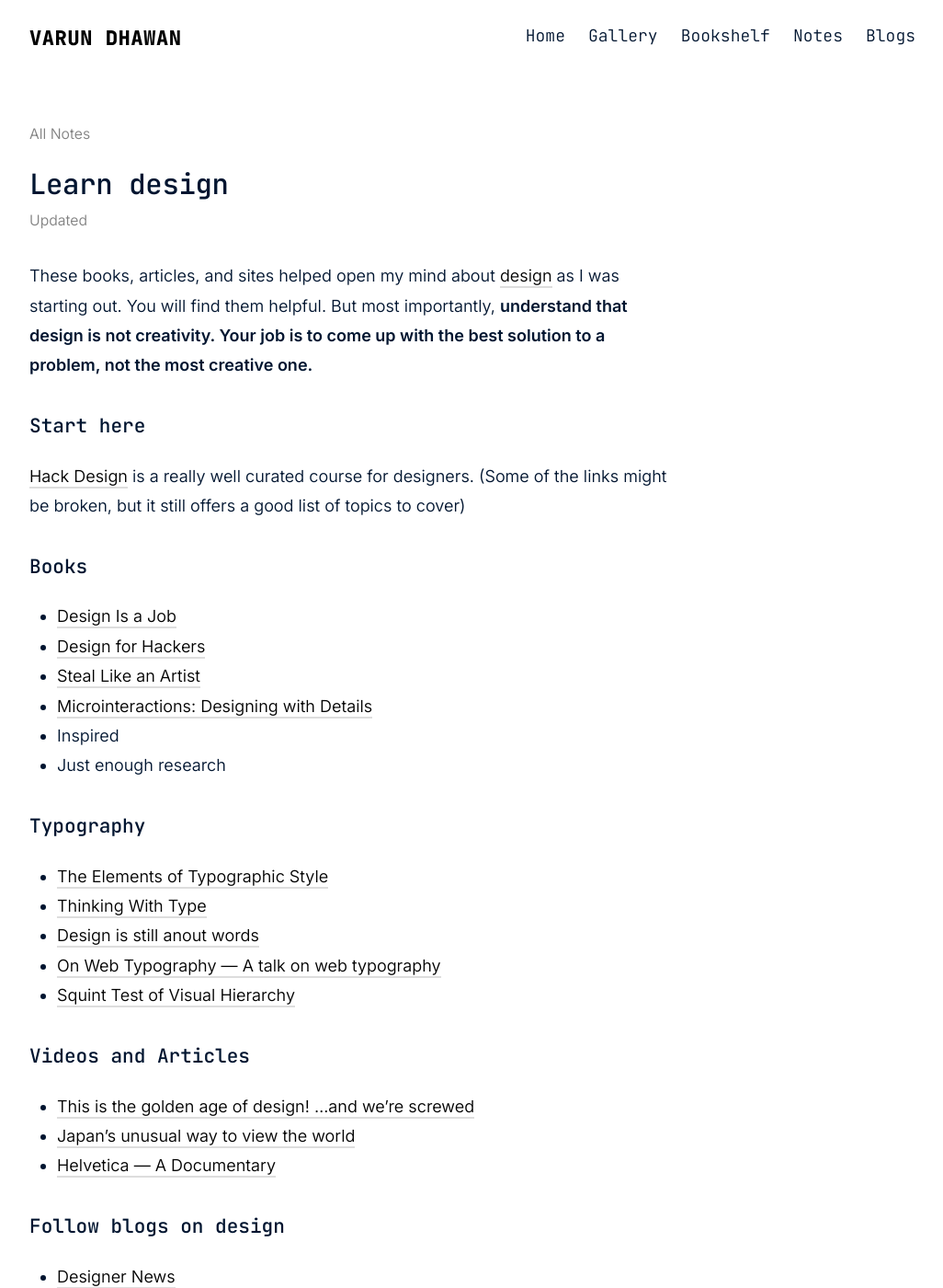
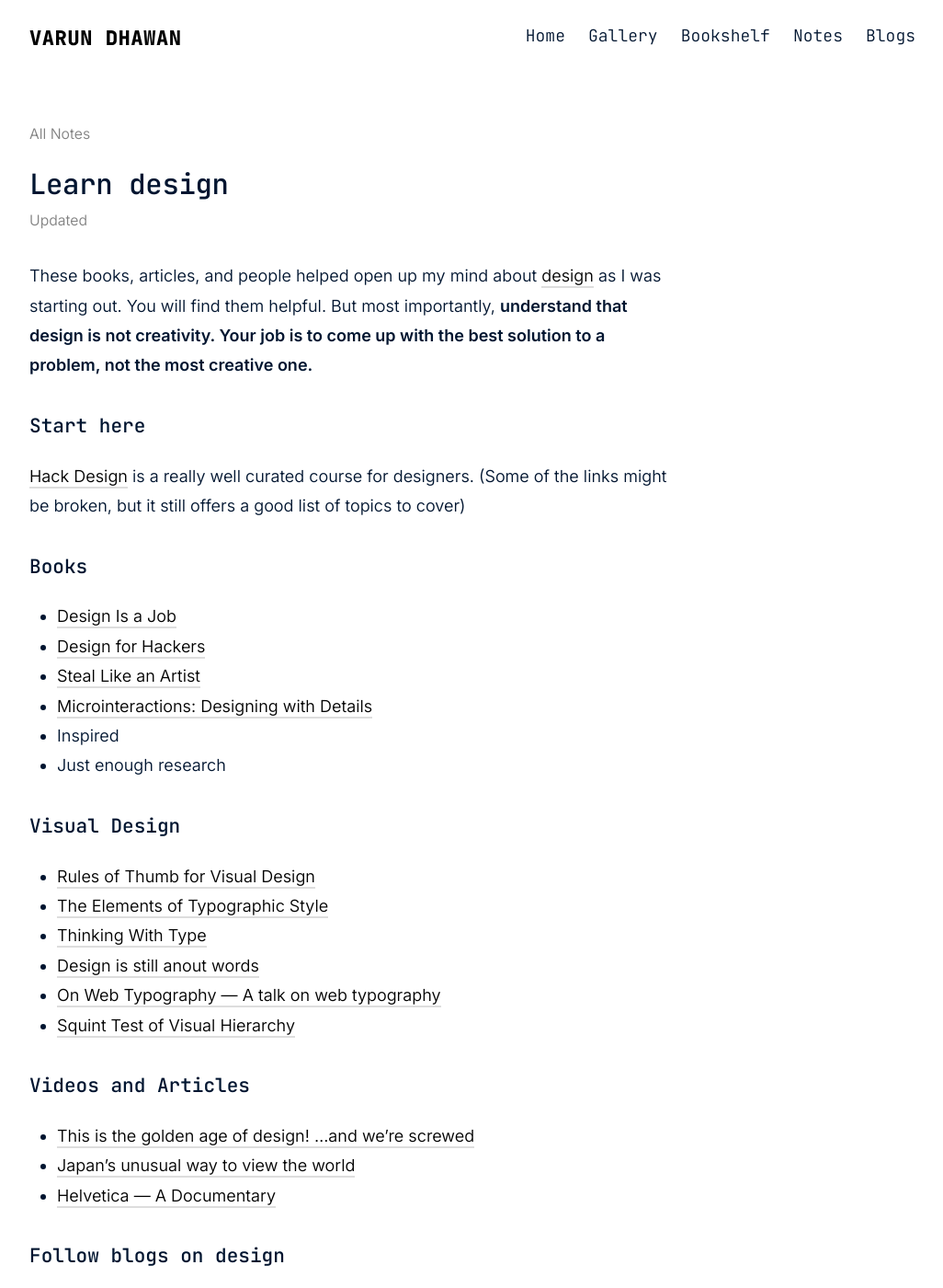
Before and after one commit to varundhawan5792/varundhawan.com, a Jekyll site: the page built from _notes/learn design.md, in a window 1280 px wide and 1400 px high. Shown: the whole window at 92% size, without its empty margins (126-1152 px from the left). Built offline with Jekyll 4.4.1, drawn with Linux system fonts in a browser that asks for light colours.

Commit message:
New additions

```diff
--- a/_notes/learn design.md
+++ b/_notes/learn design.md
@@ -3,7 +3,7 @@ title: Learn design
 excerpt: Books and resources that helped me understand design
 ---
 
-These books, articles, and sites helped open my mind about [[design]] as I was starting out. You will find them helpful. But most importantly, **understand that design is not creativity. Your job is to come up with the best solution to a problem, not the most creative one.**
+These books, articles, and people helped open up my mind about [[design]] as I was starting out. You will find them helpful. But most importantly, **understand that design is not creativity. Your job is to come up with the best solution to a problem, not the most creative one.**
 
 ### Start here
 [Hack Design](https://hackdesign.org/lessons101) is a really well curated course for designers. (Some of the links might be broken, but it still offers a good list of topics to cover)
@@ -16,7 +16,8 @@
 - Inspired
 - Just enough research
 
-### Typography
+### Visual Design
+- [Rules of Thumb for Visual Design](https://anthonyhobday.com/sideprojects/saferules/)
 - [The Elements of Typographic Style](https://www.goodreads.com/book/show/15811145-the-elements-of-typographic-style "The Elements of Typographic Style: Version 4.0")
 - [Thinking With Type](https://www.goodreads.com/book/show/8504892-thinking-with-type "Thinking With Type")
 - [Design is still anout words](https://signalvnoise.com/posts/3404-reminder-design-is-still-about-words)
```
Also changed, not shown: _notes/architecture.md (added, +5 -0 lines), _notes/good design.md (+1 -1 lines), _notes/happiness.md (+1 -1 lines), _notes/links.md (+9 -6 lines).
